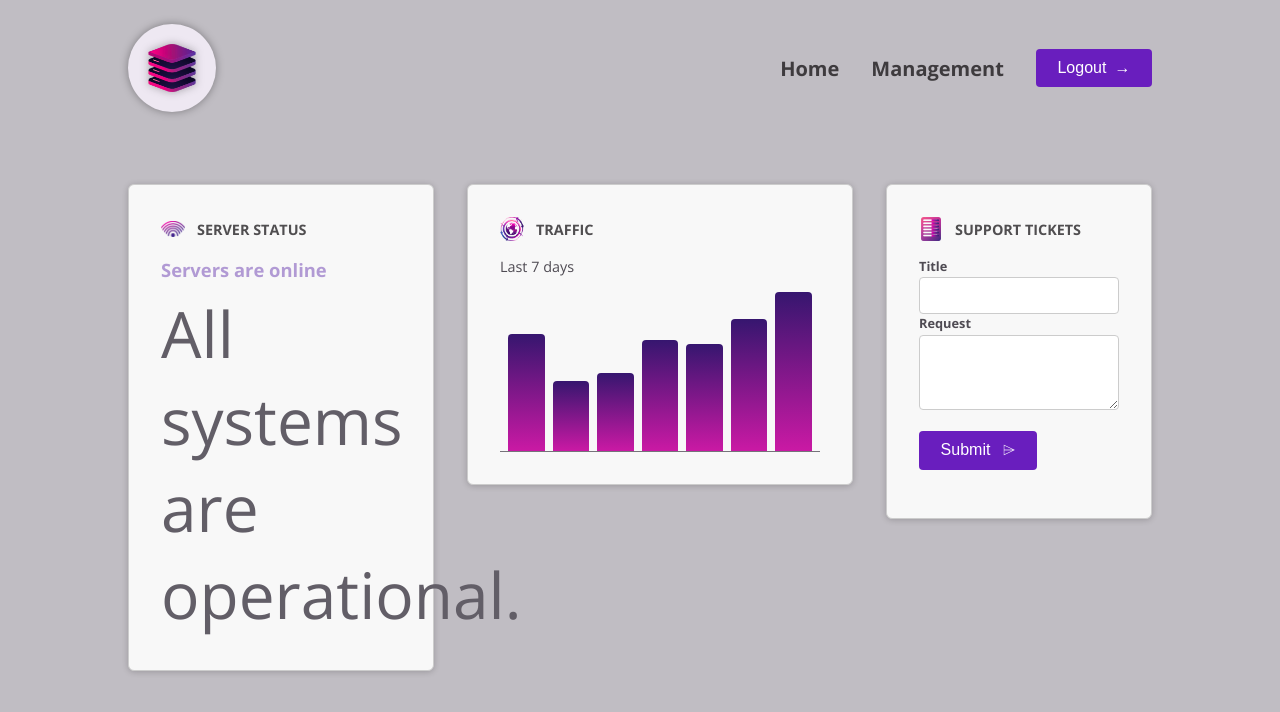
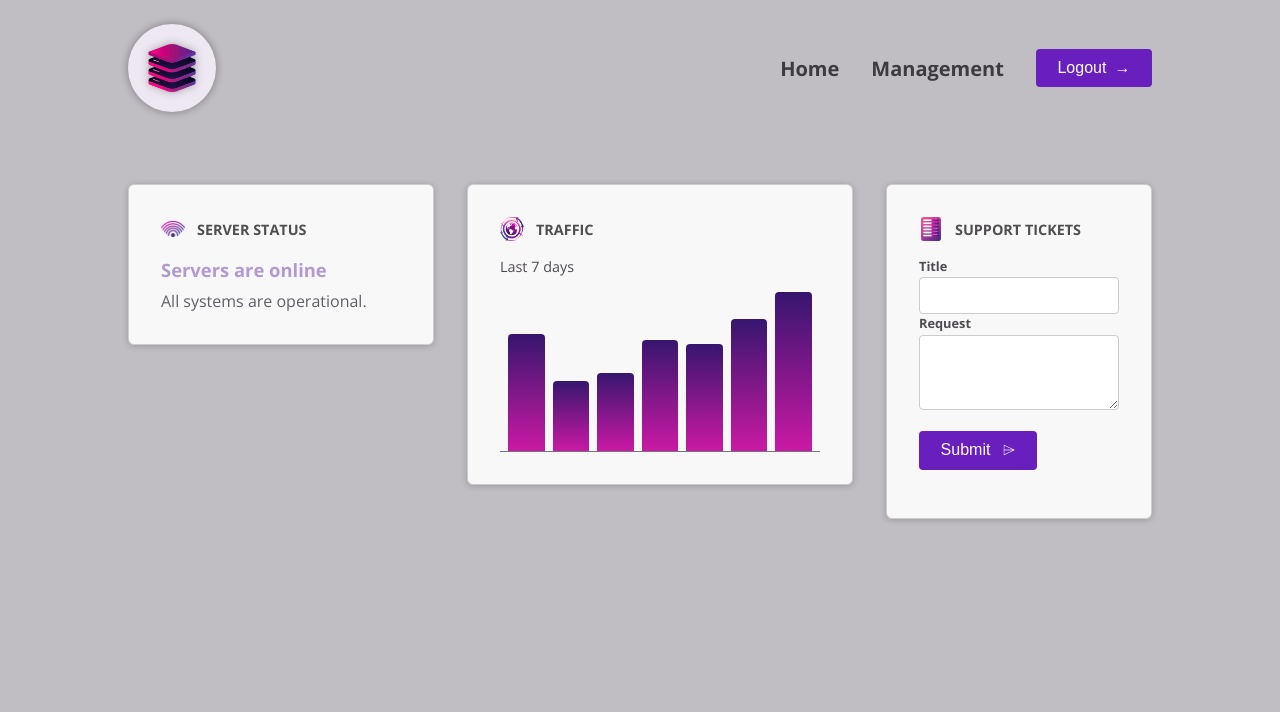
Before and after one commit to marto1980/deep-dive, an Angular app: page / in a window 1280 px wide. Shown: the top 712 px of the page. Built offline with nearby package versions, Linux system fonts and the light colour scheme.

Commit message:
Revert "Inline Style Binding: a Single Attribute"
This reverts commit a133f535053f3773a1917121c1a9bcb3da8f1bb9.

```diff
--- a/src/app/dashboard/server-status/server-status.html
+++ b/src/app/dashboard/server-status/server-status.html
@@ -5,7 +5,6 @@
     'status-offline': currentStatus === 'offline',
     'status-unknown': currentStatus === 'unknown',
   }"
-  [style.fontSize]="'64px'"
 >
   @if (currentStatus === 'online') {
     <p>Servers are online</p>
```
